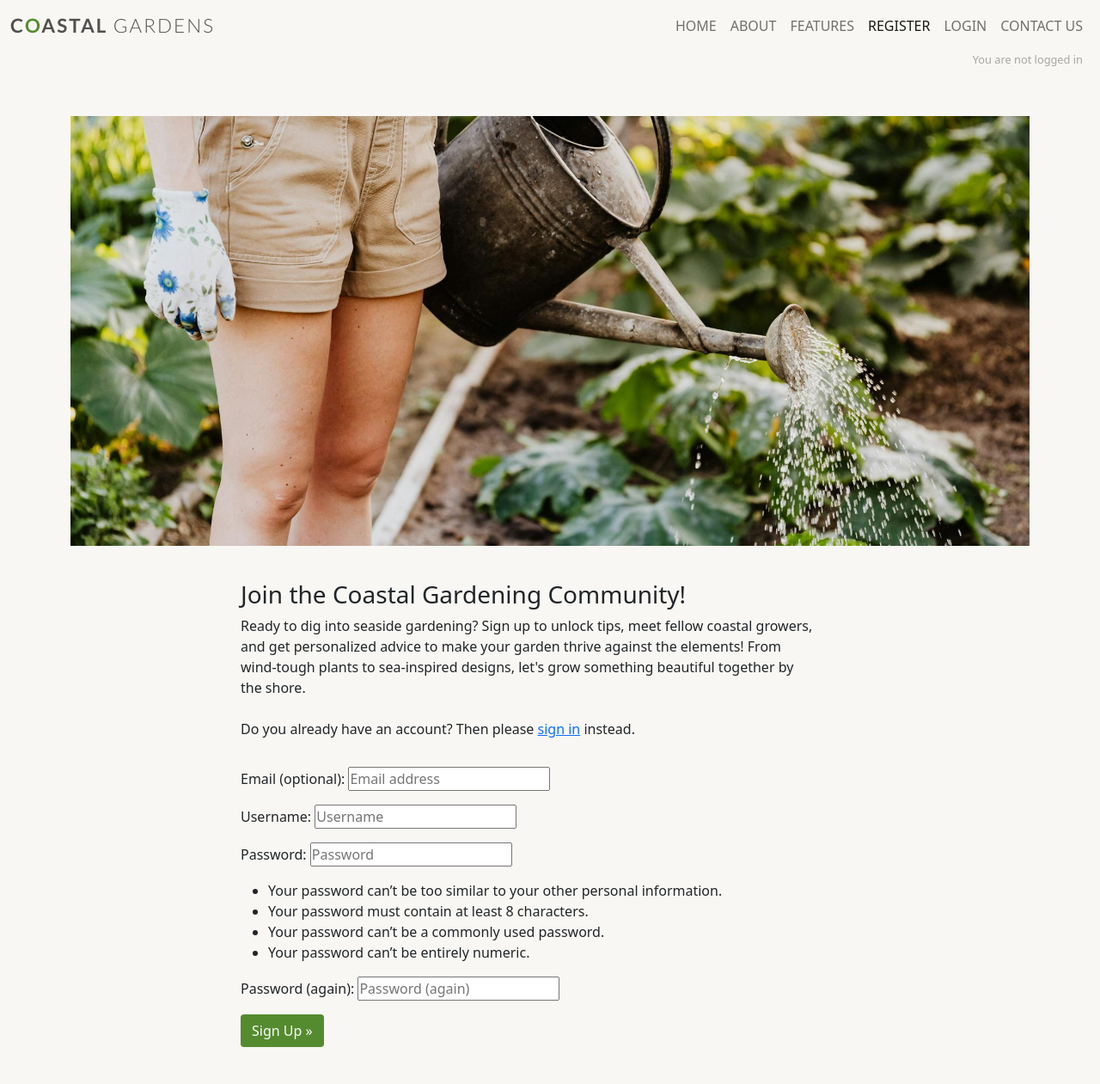
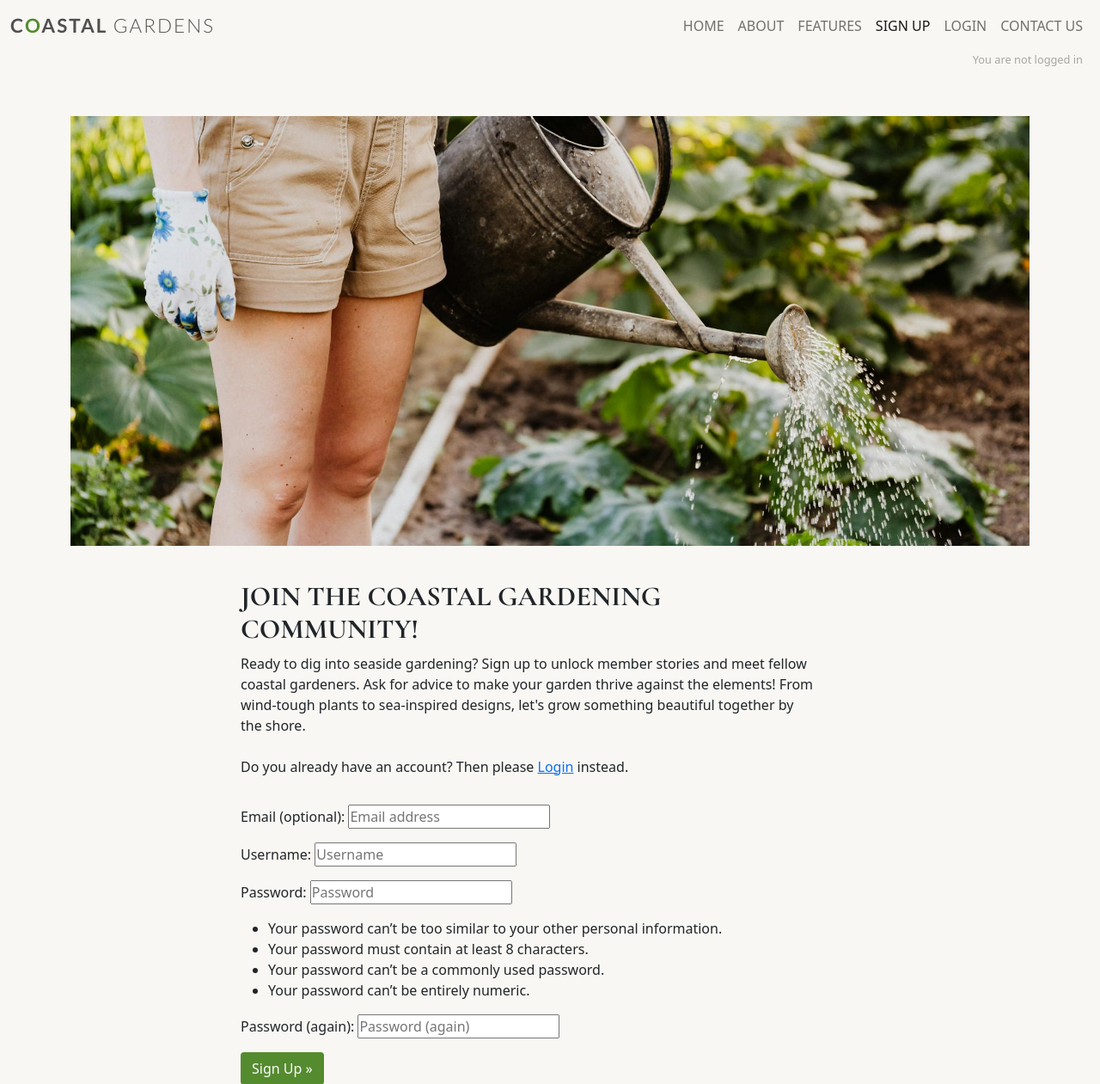
Before and after one commit to LemmenAid/coastal-gardens, a Django app: page /accounts/signup/ in a window 1280 px wide. Shown: the top 1261 px of the page at 86% size. Run offline with Django 4.2, Linux system fonts and the light colour scheme.

Commit message:
Add uppercase headers to all pages

```diff
--- a/blog/templates/blog/member_stories.html
+++ b/blog/templates/blog/member_stories.html
@@ -17,9 +17,8 @@
     <div class="row mb-4">
         <div class="col-12">
             <h2 class="h2-stories mb-3">MEMBER STORIES</h2>
-            <p>Dive into inspiring stories and expert advice from coastal gardeners across the UK and Ireland.
-                Explore
-                tips, techniques, and success stories to help your seaside garden flourish.</p>
+            <p>Dive into inspiring stories from fellow members. Explore tips, techniques, and success stories from
+                coastal gardeners across the UK and Ireland.</p>
         </div>
     </div>
 
--- a/contact/templates/contact/contact.html
+++ b/contact/templates/contact/contact.html
@@ -16,9 +16,9 @@
 
   <!-- Content -->
   <div class="row justify-content-center">
-    <div class="col-12 col-md-6 my-5">
-      <h2 class="h2-contact">Contact Us</h2>
-      <p>We believe in the power of shared knowledge and collective effort.
+    <div class="col-12 col-md-6 mt-4">
+      <h2 class="h2-contact mb-3">CONTACT US</h2>
+      <p class="mb-5">We believe in the power of shared knowledge and collective effort.
         Whether you have a burning question, wish to co-author
         an article, or simply want to brainstorm some ideas,
         We are excited to hear from you. Fill out the form
--- a/static/css/style.css
+++ b/static/css/style.css
@@ -278,6 +278,7 @@ body {
 .h2-about {
     font-family: "Cormorant Garamond", serif;
     font-weight: 900;
+    text-transform: uppercase;
 }
 
 .collapse-toggle {
@@ -394,12 +395,14 @@ body {
 .h2-contact {
     font-family: "Cormorant Garamond", serif;
     font-weight: 900;
+    text-transform: uppercase;
 }
 
 /* Styles for Dashboard */
 .h2-dashboard {
     font-family: "Cormorant Garamond", serif;
     font-weight: 900;
+    text-transform: uppercase;
 }
 
 .dashboard-card {
@@ -455,6 +458,16 @@ body {
     width: 100%;
     max-width: 100%;
     box-sizing: border-box;
+}
+
+/* Styles for login / logout / signup */
+
+.h2-signup,
+.h2-logout,
+.h2-signin {
+    font-family: 'Cormorant Garamond', serif;
+    text-transform: uppercase;
+    font-weight: 900;
 }
 
 
--- a/templates/account/login.html
+++ b/templates/account/login.html
@@ -21,10 +21,10 @@
     <div class="container row mb-5 col-12">
         <div class="row">
             <div class="col-md-8 mt-3 offset-md-2">
-                <h3>{% trans "Sign In" %}</h3>
+                <h2 class="h2-signin">{% trans "Sign In" %}</h2>
 
                 <p>{% blocktrans %}Welcome back to Coastal Gardens. To leave a comment or like a post, please log in.
-                    If you have not created an account yet, then <a class="link" href="{{ signup_url }}">sign up</a>
+                    If you have not yet created an account, then <a class="link" href="{{ signup_url }}">Sign Up</a>
                     first.{% endblocktrans %}</p>
             </div>
         </div>
--- a/templates/account/logout.html
+++ b/templates/account/logout.html
@@ -19,7 +19,7 @@
     <div class="container">
         <div class="row">
             <div class="col-md-8 mt-3 offset-md-2">
-                <h3>{% trans "Sign Out" %}</h3>
+                <h2 class="h2-logout">{% trans "Sign Out" %}</h2>
 
                 <p>{% trans 'Are you sure you want to sign out?' %}</p>
             </div>
--- a/templates/account/signup.html
+++ b/templates/account/signup.html
@@ -20,16 +20,16 @@
   <div class="container row mb-5 col-12">
     <div class="row">
       <div class="col-md-8 mt-3 offset-md-2">
-        <h3>{% trans "Join the Coastal Gardening Community!" %}</h3>
+        <h2 class="h2-signup">{% trans "Join the Coastal Gardening Community!" %}</h2>
 
         <p>{% blocktrans %}
-          Ready to dig into seaside gardening? Sign up to unlock tips, meet fellow coastal growers, and get personalized
-          advice to make your garden thrive against the elements! From wind-tough plants to sea-inspired designs, let's
-          grow something beautiful together by the shore.
+          Ready to dig into seaside gardening? Sign up to unlock member stories and meet fellow coastal gardeners. Ask
+          for advice to make your garden thrive against the elements! From wind-tough plants to sea-inspired designs,
+          let's grow something beautiful together by the shore.
           <br>
           <br>
           Do you already have an account? Then please
-          <a class="link" href="{{ login_url }}">sign in</a>
+          <a class="link" href="{{ login_url }}">Login</a>
           instead.
           {% endblocktrans %}</p>
       </div>
--- a/templates/base.html
+++ b/templates/base.html
@@ -94,7 +94,7 @@
                     {% else %}
                     <li class="nav-item">
                         <a class="nav-link {% if request.path == signup_url %}active" aria-current="page{% endif %}"
-                            href="{% url 'account_signup' %}">REGISTER</a>
+                            href="{% url 'account_signup' %}">SIGN UP</a>
                     </li>
                     <li class="nav-item">
                         <a class="nav-link {% if request.path == login_url %}active" aria-current="page{% endif %}"
```
Also changed, not shown: 1 other file.
